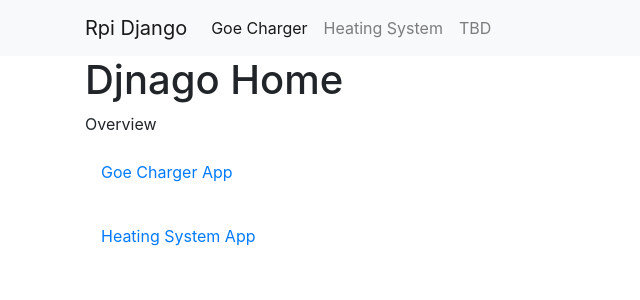
After one commit to Planet-Moon/Django_home_server, a Django app: page / in a window 1280 px wide. The commit adds this page. Shown: the top 300 px of the page, without its empty margins (0-640 px from the left). Run offline with Django 3.2, Linux system fonts and the light colour scheme; some libraries are stand-ins or nearby versions.

Commit message:
[fix] change templates accordingly

```diff
--- a/rpi_django/templates/base.html
+++ b/rpi_django/templates/base.html
@@ -12,7 +12,7 @@
   <body>
   <nav class="navbar navbar-expand-lg navbar-light bg-light">
     <div class="container">
-        <a class="navbar-brand" href="{% url 'goe_charger_index' %}">Rpi Django</a>
+        <a class="navbar-brand" href="{% url 'home' %}">Rpi Django</a>
         <button class="navbar-toggler" type="button" data-toggle="collapse" data-target="#navbarSupportedContent" aria-controls="navbarSupportedContent" aria-expanded="false" aria-label="Toggle navigation">
           <span class="navbar-toggler-icon"></span>
         </button>
@@ -23,7 +23,10 @@
               <a class="nav-link" href="{% url 'goe_charger_index' %}">Goe Charger</a>
             </li>
             <li class="nav-item">
-              <a class="nav-link" href="{% url 'goe_charger_index' %}">TBD</a>
+              <a class="nav-link" href="{% url 'heating_index' %}">Heating System</a>
+            </li>
+            <li class="nav-item">
+              <a class="nav-link" href="#">TBD</a>
             </li>
           </ul>
         </div>
--- /dev/null
+++ b/rpi_django/templates/home.html
@@ -0,0 +1,8 @@
+{% extends "base.html" %}
+{% block page_content %}
+<h1>Djnago Home</h1>
+<p>Overview</p>
+<a class="nav-link" href="{% url 'goe_charger_index' %}">Goe Charger App</a>
+<br>
+<a class="nav-link" href="{% url 'heating_index' %}">Heating System App</a>
+{% endblock %}
```
